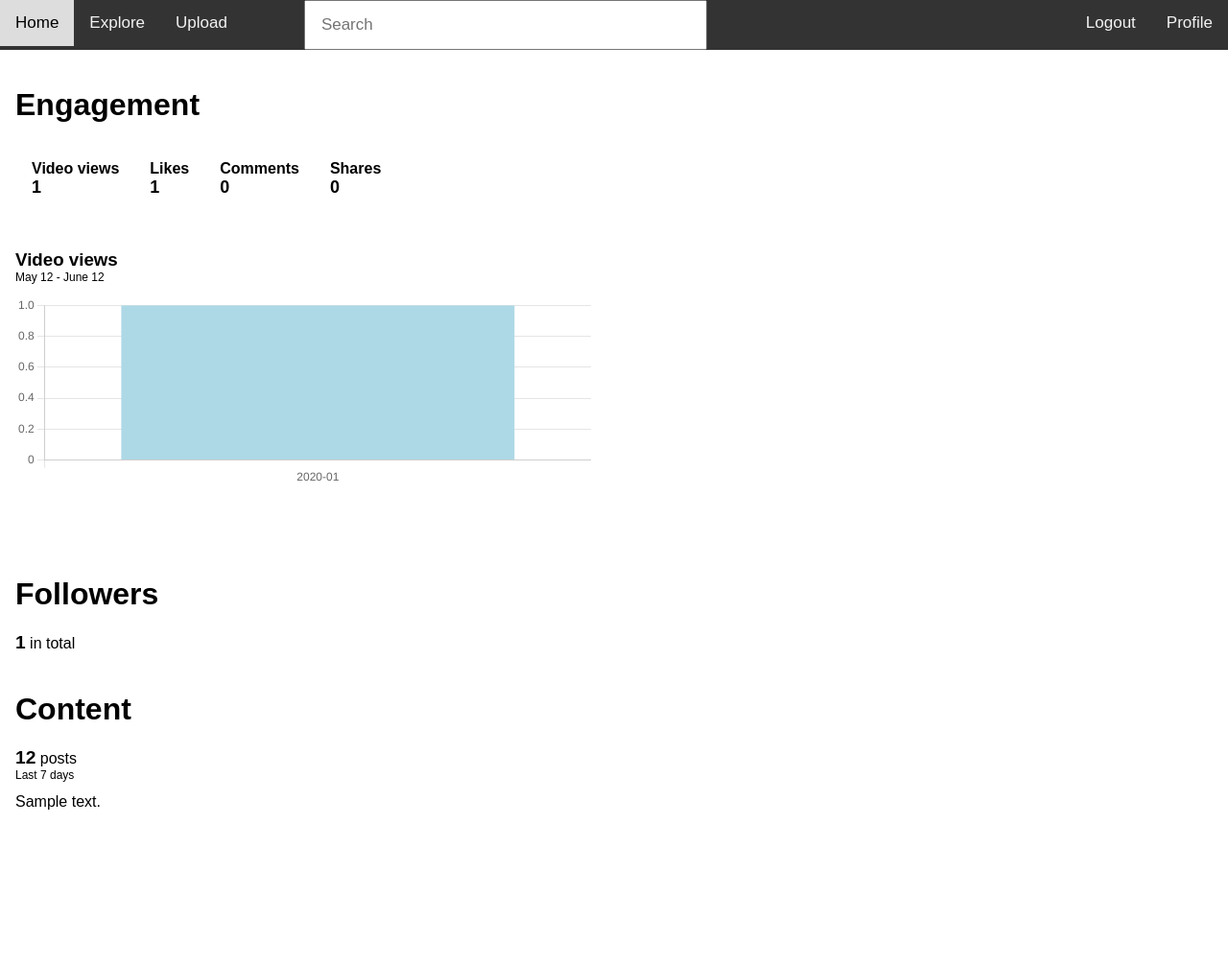
After one commit to VeryUsual/roam, a Flask app: page /videos/analytics/1 in a window 1280 px wide. The commit adds this page. Shown: the whole page at 96% size. Run offline with Flask 3, Linux system fonts and the light colour scheme; a user stored in the database is signed in; tables that the repository leaves empty hold one stand-in row (values such as "Sample post"); lists and menus that the app fills with data are empty; some libraries are stand-ins or nearby versions.

Commit message:
video analytics

```diff
--- a/app/models.py
+++ b/app/models.py
@@ -7,6 +7,7 @@ from werkzeug.security import generate_password_hash, check_password_hash
 from flask_login import UserMixin
 from app import login
 from hashlib import md5
+from collections import Counter
 
 @login.user_loader
 def load_user(id):
@@ -24,6 +25,14 @@ likes = sa.Table(
     db.metadata,
     sa.Column('liker_id', sa.Integer, sa.ForeignKey('user.id'), primary_key=True),
     sa.Column('video_id', sa.Integer, sa.ForeignKey('video.id'), primary_key=True)
+)
+
+views = sa.Table(
+    "views",
+    db.metadata,
+    sa.Column('viewer_id', sa.Integer, sa.ForeignKey('user.id'), primary_key=True),
+    sa.Column('video_id', sa.Integer, sa.ForeignKey('video.id'), primary_key=True),
+    sa.Column('datetime', sa.DateTime, default=lambda: datetime.now(timezone.utc))
 )
 
 class User(UserMixin, db.Model):
@@ -46,6 +55,12 @@ class User(UserMixin, db.Model):
         "Video",
         secondary=likes,
         back_populates="likers",
+        lazy="select"
+    )
+    viewed_videos: so.Mapped[list['Video']] = so.relationship(
+        "Video",
+        secondary=views,
+        back_populates="viewers",
         lazy="select"
     )
 
@@ -111,6 +126,16 @@ class User(UserMixin, db.Model):
     def likes_count(self) -> int:
         return len(self.liked_videos)
 
+    def view(self, video: "Video"):
+        if not self.has_viewed(video):
+            self.viewed_videos.append(video)
+
+    def has_viewed(self, video: "Video") -> bool:
+        return video in self.viewed_videos
+
+    def view_count(self) -> int:
+        return len(self.viewed_videos)
+
 class Video(db.Model):
     id: so.Mapped[int] = so.mapped_column(primary_key=True)
     filepath: so.Mapped[str] = so.mapped_column(sa.String(140))
@@ -127,6 +152,12 @@ class Video(db.Model):
         back_populates="liked_videos",
         lazy="select"
     )
+    viewers: so.Mapped[list["User"]] = so.relationship(
+        "User",
+        secondary=views,
+        back_populates="viewed_videos",
+        lazy="select"
+    )
 
     def __repr__(self):
         return '<Video {}>'.format(self.filepath)
@@ -136,3 +167,22 @@ class Video(db.Model):
 
     def is_liked_by(self, user: "User") -> bool:
         return user in self.likers
+
+    def view_count(self) -> int:
+        return len(self.viewers)
+
+    def is_viewed_by(self, user: "User") -> bool:
+        return user in self.viewers
+
+    def when_viewed(self) -> list[datetime]:
+        query = sa.select(views.c.datetime).where(views.c.video_id == self.id).order_by(views.c.datetime.desc())
+        rows = db.session.execute(query).scalars().all()
+        return list(rows)
+
+    def monthly_view_counts(self):
+        times = self.when_viewed()
+        months = [t.astimezone(timezone.utc).strftime("%Y-%m") for t in times]
+        counts = Counter(months)
+        labels = sorted(counts.keys())
+        data = [counts[m] for m in labels]
+        return labels, data
--- a/app/routes.py
+++ b/app/routes.py
@@ -54,6 +54,18 @@ def video(video_id):
         return render_template("index.html", videos=videos, form=form)
     else:
         return render_template("404.html"), 404
+
+@app.route("/videos/analytics/<int:video_id>")
+@login_required
+def video_analytics(video_id):
+    query = sa.select(Video).where(Video.id == video_id)
+    video = db.session.scalar(query)
+
+    videos = db.session.scalars(current_user.videos.select())
+    if video.user_id == current_user.id:
+        return render_template("video_analytics.html", video=video, videos=videos)
+    else:
+        return "Unauthorized", 401
 
 @app.route("/videos/closest/<video_id>")
 @login_required
@@ -191,6 +203,7 @@ def register():
     return render_template('register.html', title='Register', form=form)
 
 @app.route("/logout")
+@login_required
 def logout():
     logout_user()
     return redirect(url_for('index'))
@@ -211,6 +224,7 @@ def edit_profile():
     return render_template('edit_profile.html', title='Edit Profile', form=form)
 
 @app.route('/user/<username>')
+@login_required
 def user(username):
     user = db.first_or_404(sa.select(User).where(User.username == username))
     videos = db.session.scalars(user.videos.select().order_by(Video.timestamp.desc())).all()
@@ -268,10 +282,15 @@ def unfollow(username):
 
 @app.route('/video_files/<name>')
 def videos_files(name):
-    print(name)
+    if current_user:
+        video = db.session.scalar(sa.select(Video).where(Video.filepath == "video_files/" + name))
+        if video is not None:
+            current_user.view(video)
+            db.session.commit()
     return send_from_directory(os.path.join(app.instance_path, 'videos'), name)
 
 @app.route('/search')
+@login_required
 def search():
     q = request.args.get("q")
     results = Video.query.filter(Video.description.ilike('%' + q + '%')).all()
--- a/app/templates/index.html
+++ b/app/templates/index.html
@@ -26,6 +26,7 @@
         </p>
 
         {% if video.author == current_user %}
+        <a href="/videos/analytics/{{video.id}}">Video Analytics</a>
         {% elif not current_user.is_following(video.author) %}
         <p>
             <form action="{{ url_for('follow', username=video.author.username) }}" method="post">
@@ -42,7 +43,7 @@
         </p>
         {% endif %}
 
-        <p>{{ video.description | e | link_mentions | safe }}</p>
+        <p>{{ video.description | e | link_mentions | safe }}</p><br><br>
         <button style="float: left; font-size: xx-large;" onclick="window.location.href='/videos/closest/{{ video.id }}';">Stay</button>
         <button style="float: right; font-size: xx-large;" onclick="window.location.href='/videos/leave/{{ video.id }}';">Leave</button>
         <div id="map" style="position: absolute; top: 20vh; right: 5%; height: 50vh; width: 20vw;"></div>
--- /dev/null
+++ b/app/templates/video_analytics.html
@@ -0,0 +1,96 @@
+{% extends "base.html" %}
+{% block content %}
+
+<script src="https://cdn.jsdelivr.net/npm/chart.js@4.5.0"></script>
+
+<style>
+    th {
+        padding: 15px;
+        text-align: left;
+    }
+
+    .statnumber {
+        font-size: large;
+    }
+</style>
+
+<h1>Engagement</h1>
+
+<table>
+    <tr>
+        <th>Video views<br><span class="statnumber">{{ video.view_count() }}</span></th>
+        <th>Likes<br><span class="statnumber">{{ video.like_count() }}</span></th>
+        <th>Comments<br><span class="statnumber">0</span></th>
+        <th>Shares<br><span class="statnumber">0</span></th>
+    </tr>
+</table>
+<br>
+
+{% if video.monthly_view_counts()[0]|length > 0 %}
+
+<h3 style="margin-bottom: 0; padding-bottom: 0;">Video views</h3>
+<p style="margin-top: 0; padding-top: 0; font-size: 12px;">May 12 - June 12</p>
+
+<canvas id="viewsBarGraph" style="width:70%;max-width:600px;max-height:25vh;"></canvas>
+<script>
+const viewsBarGraph = document.getElementById('viewsBarGraph');
+
+new Chart(viewsBarGraph, {
+  type: "bar",
+  data: {
+    labels: {{ video.monthly_view_counts()[0]|safe }},
+    datasets: [{
+      backgroundColor: "lightblue",
+      data: {{ video.monthly_view_counts()[1]|safe }}
+    }]
+  },
+  options: {
+    plugins: {
+      legend: {display: false}
+    }
+  }
+});
+</script>
+<br>
+
+<br><br><br>
+
+{% endif %}
+
+<h1>Followers</h1>
+
+<b style="font-size: larger;">{{ video.author.followers_count() }}</b> in total<br><br>
+<!--<canvas id="followersLineGraph" style="width:70%;max-width:600px;max-height:25vh;"></canvas>
+<script>
+const followersLineGraph = document.getElementById('followersLineGraph');
+
+new Chart(followersLineGraph, {
+  type: "line",
+  data: {
+    labels: ["May", "June", "July", "August", "September"],
+    datasets: [{
+      backgroundColor: "lightblue",
+      data: [55, 49, 44, 24, 15]
+    }]
+  },
+  options: {
+    plugins: {
+      legend: {display: false}
+    }
+  }
+});
+</script>-->
+
+<h1>Content</h1>
+<b style="font-size: larger; margin-bottom: 0; padding-bottom: 0;">12</b> posts
+<p style="margin-top: 0; padding-top: 0; font-size: 12px;">Last 7 days</p>
+
+{% for video in videos %}
+{% if video.description != "" %}
+{{video.description}}<br>
+{% endif %}
+{% endfor %}
+
+<br><br><br><br><br><br><br><br><br>
+
+{% endblock %}
```
Also changed, not shown: migrations/versions/1b43633bef4d_.py (added, +32 -0 lines), migrations/versions/7c1a671523f7_.py (added, +34 -0 lines).
